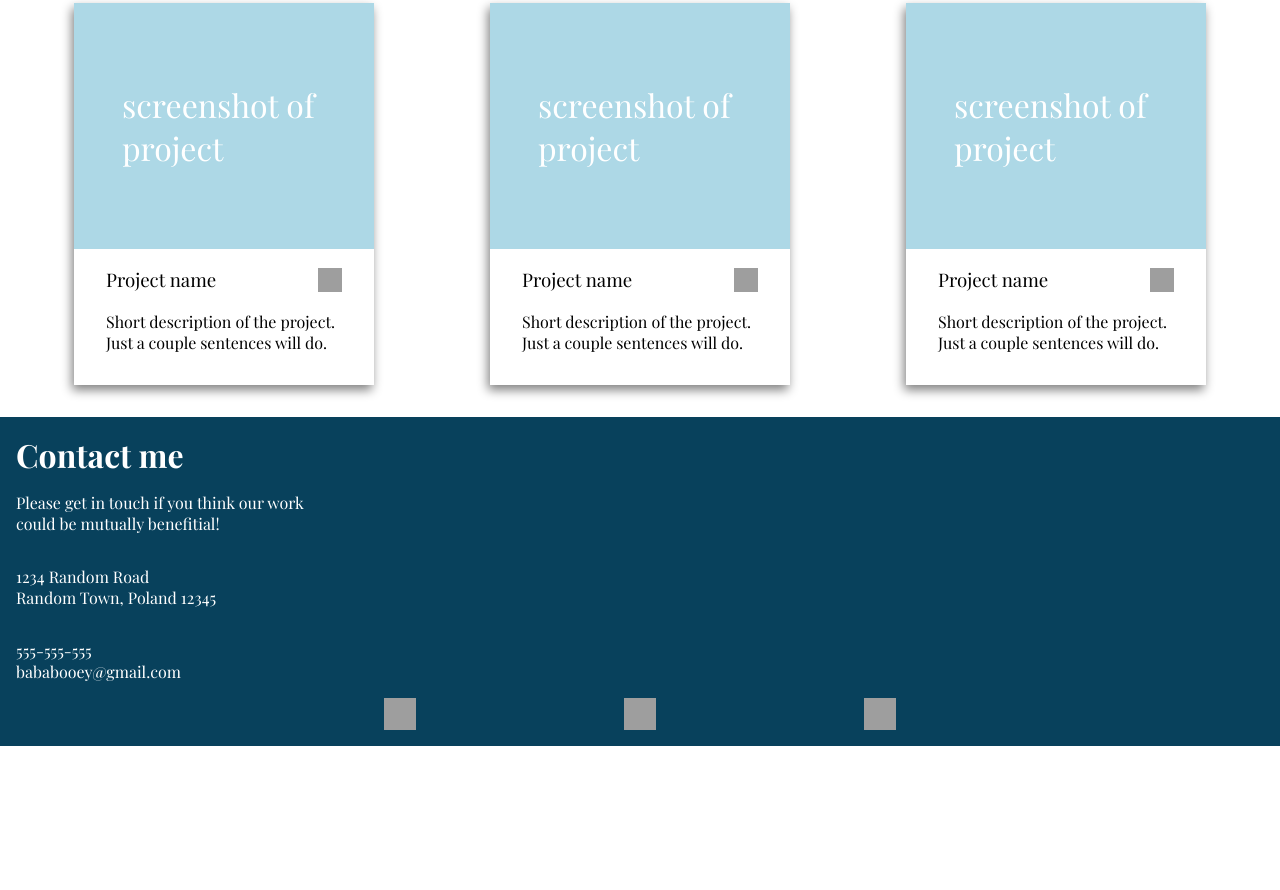
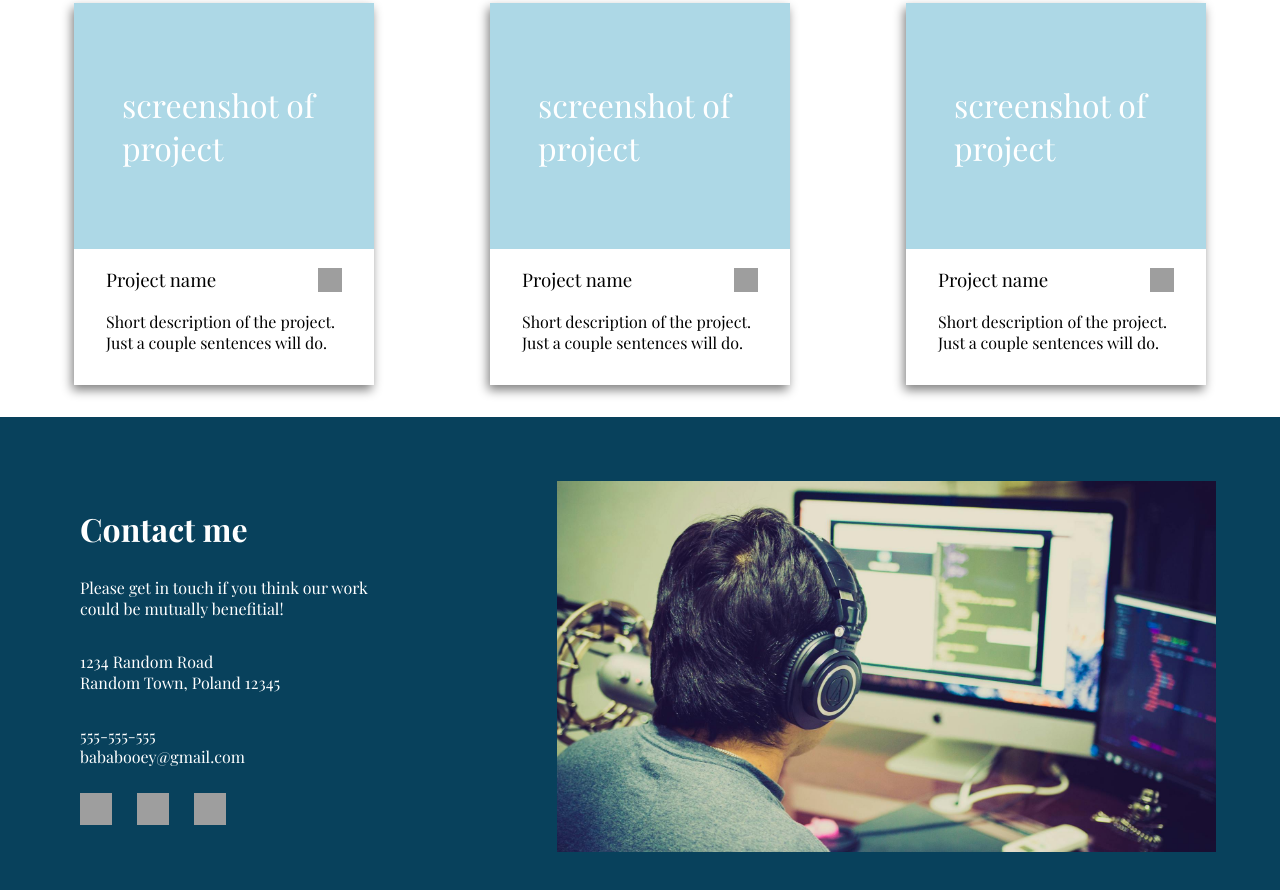
Before and after one commit to bobmcw/odin-homePage, a website built with webpack: page src/index.html in a window 1280 px wide. Shown: the part 1044-1934 px from the top of the page. Before the commit the page ends 1790 px from the top, so only its background shows below. Built offline with nearby package versions, Linux system fonts and the light colour scheme; grey boxes are pictures that could not be loaded; a web font is replaced by a local one.

Commit message:
finished creating a layout for tablets

```diff
--- a/src/index.html
+++ b/src/index.html
@@ -60,7 +60,7 @@
                     <img src="https://cdn.jsdelivr.net/gh/devicons/devicon@latest/icons/twitter/twitter-original.svg" />
                 </div>
         </div>
-        <img  class="footerImg">
+        <div class="imgContainer"><img  class="footerImg"></div>
     </footer>
 </body>
 </html>
--- a/src/style.css
+++ b/src/style.css
@@ -159,4 +159,23 @@ footer > .footerText> .icons{
         align-self: flex-end;
         justify-self: flex-end;
     }
+    footer {
+        padding: 5vw;
+    }
+    footer > .footerText > .icons {
+        justify-content: flex-start;
+        gap: 25px;
+    }
+    footer > .imgContainer{
+        align-self: center;
+        width: 100%;
+    }
+    footer >  .imgContainer> img{
+        display: block;
+        width: 100%;
+        height: auto;
+    }
+    footer > .footerText{
+        width: 40%;
+    }
 }
```
